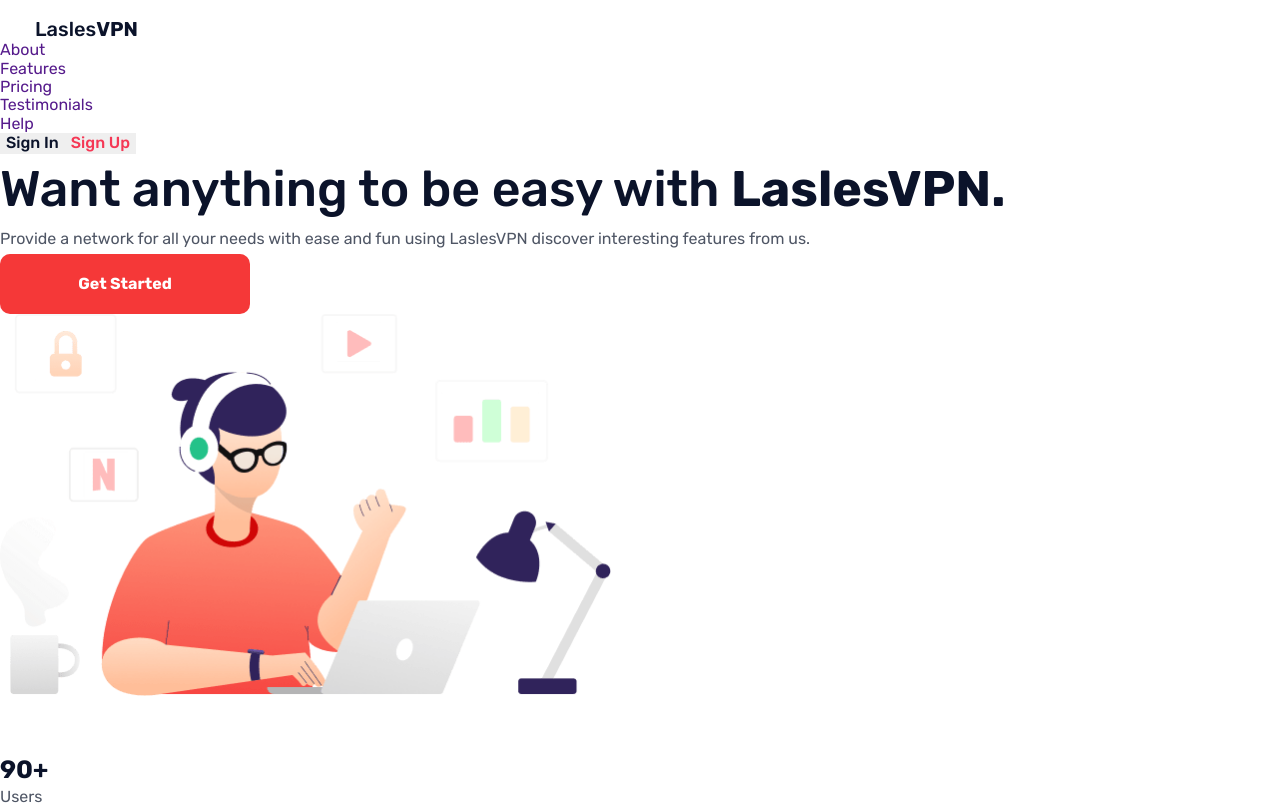
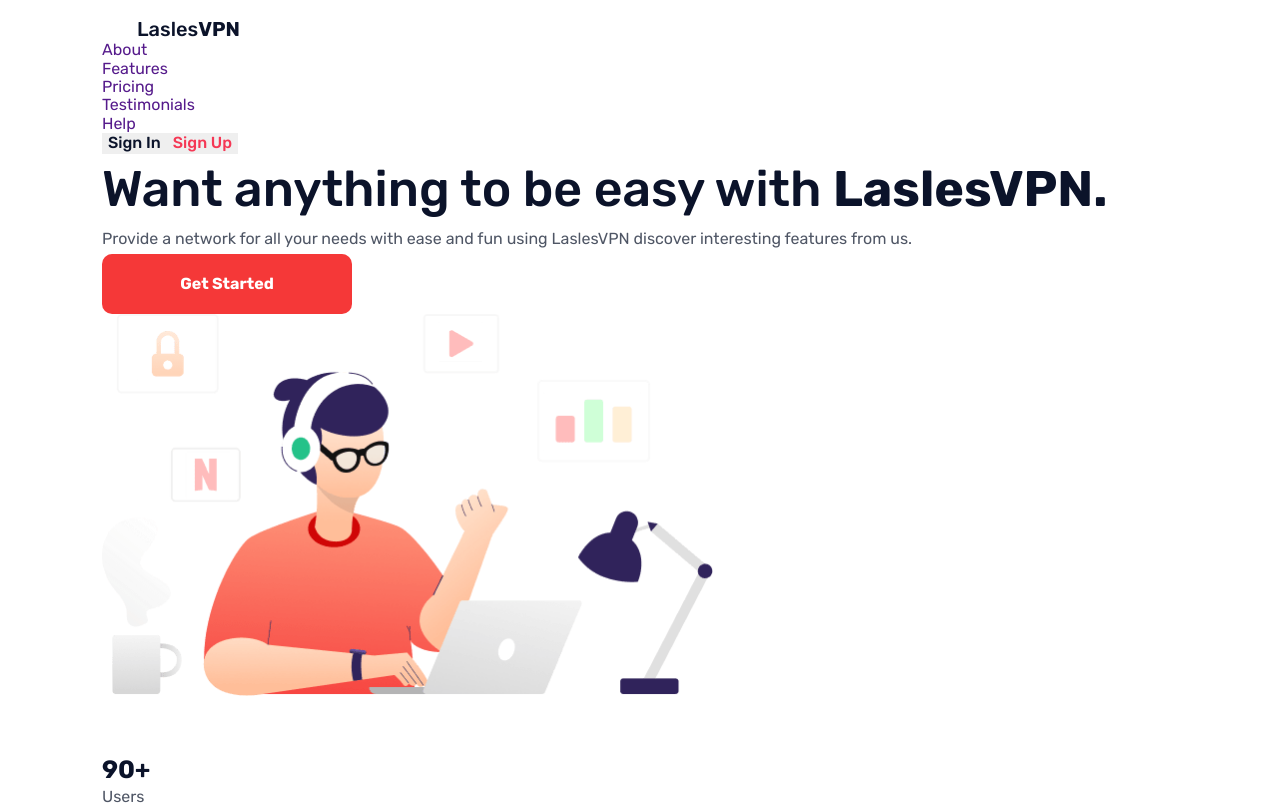
Before and after one commit to mafSida/freebies, a plain HTML site: page index.html in a window 1280 px wide. Shown: the top 805 px of the page. Drawn offline with nearby package versions, Linux system fonts and the light colour scheme.

Commit message:
style: adjust and configure main container layout

```diff
--- a/css/styles.css
+++ b/css/styles.css
@@ -49,11 +49,18 @@
   color: #0b132a;
 }
 
+.container {
+  max-width: 1108px;
+  padding-left: 16px;
+  padding-right: 16px;
+  margin: 0 auto;
+}
+
 /* =====HEADER===== */
 
 .header {
 }
-.container {
+.header .container {
 }
 .nav {
 }
@@ -74,6 +81,14 @@
 .sign-in-btn {
   font-weight: 500;
   color: #0b132a;
+}
+
+.header-btns-list {
+  display: flex;
+  margin-left: auto;
+}
+
+.header-btns-item {
 }
 .sing-up-btn {
   font-weight: 500;
--- a/index.html
+++ b/index.html
@@ -37,8 +37,14 @@
             <li class="menu-item"><a href="" class="menu-link">Help</a></li>
           </ul>
         </nav>
-        <button type="button" class="sign-in-btn">Sign In</button
-        ><button type="button" class="sing-up-btn">Sign Up</button>
+        <ul class="header-btns-list">
+          <li class="header-btns-item">
+            <button type="button" class="sign-in-btn">Sign In</button>
+          </li>
+          <li class="header-btns-item">
+            <button type="button" class="sing-up-btn">Sign Up</button>
+          </li>
+        </ul>
       </div>
     </header>
     <!-- ---HERO SECTION--- -->
```
